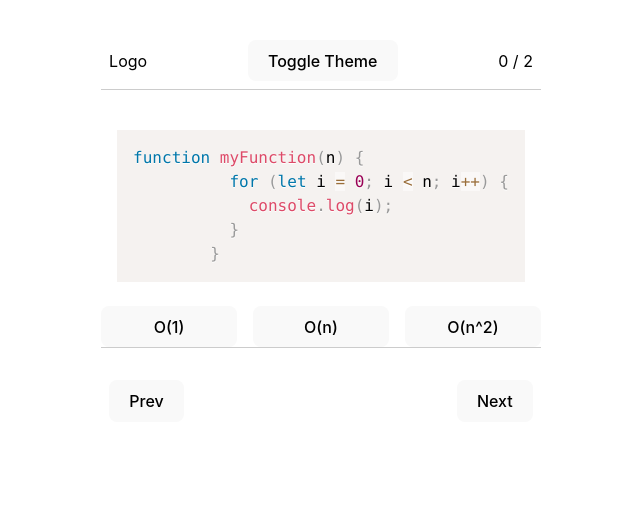
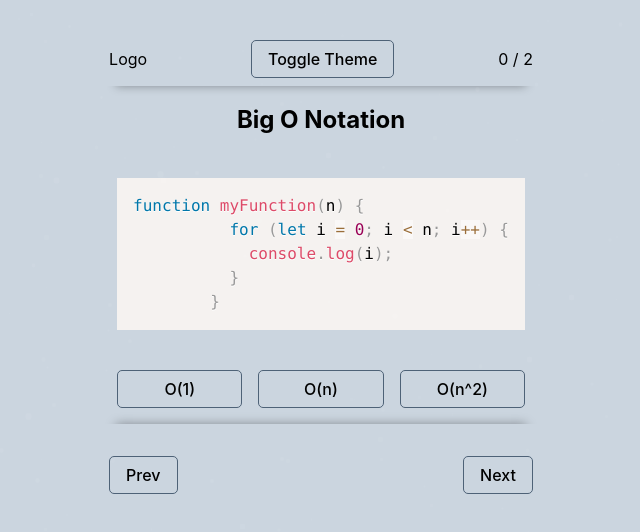
Before and after one commit to pocpat/BigO-game, a React (Vite) app: page / in a window 1280 px wide. Shown: the top 532 px of the page, without its empty margins (319-959 px from the left). Built offline with nearby package versions, Linux system fonts and the light colour scheme.

Commit message:
sta- sky BG

```diff
--- /dev/null
+++ b/components/SratSky.jsx
@@ -0,0 +1,36 @@
+// components/StarSky.jsx
+import  { useEffect, useRef } from 'react';
+import '../src/starsky.css';
+
+const StarSky = () => {
+  const nightSkyRef = useRef(null);
+
+  useEffect(() => {
+    const createStars = () => {
+      const numStars = 100;
+      for (let i = 0; i < numStars; i++) {
+        const star = document.createElement('div');
+        star.className = 'star';
+        const size = Math.floor(Math.random() * 5) + 3;
+        const x = Math.random() * 100;
+        const y = Math.random() * 100;
+
+        star.style.width = `${size}px`;
+        star.style.height = `${size}px`;
+        star.style.left = `${x}vw`;
+        star.style.top = `${y}vh`;
+        star.style.animationDelay = `${Math.random() * 2}s`;
+        if (nightSkyRef.current) {
+          nightSkyRef.current.appendChild(star);
+        }
+      }
+    };
+
+    createStars();
+
+  }, []);
+
+  return <div className="night-sky" ref={nightSkyRef}></div>;
+};
+
+export default StarSky;
--- a/src/App.css
+++ b/src/App.css
@@ -1,19 +1,20 @@
-:root {
-  --primary-color: #007bff;
-  --secondary-color: #6c757d;
-  --background-color: #fff;
-  --text-color: #000;
-  --border-color: #ccc;
+ :root {
+  --primary-color: #007bff; /* Blue */
+  --secondary-color: #6c757d; /* Gray */
+  --background-color:rgb(203, 213, 223); /* White */
+  --text-color: #000; /* Black */
+  --border-color: rgb(78, 98, 119);
+  --box-shadow:  rgba(0, 0, 0, 0.35);
 }
 
 body.dark-mode {
-  --primary-color: #0b5ed7;
-  --secondary-color: #495057;
-  --background-color: #333;
-  --text-color: #eee;
-  --border-color: #555;
+  --primary-color: #0b5ed7; /* Darker blue */
+  --secondary-color: #495057; /* Darker gray */
+  --background-color:rgb(9, 44, 79); /* Dark gray */
+  --text-color: #eee; /* Light gray */
+  --border-color:rgb(163, 207, 255);
+  --box-shadow:  rgba(255, 255, 255, 0.34);
 }
-
 body {
   margin: 0;
   width: 100vw;
@@ -25,6 +26,7 @@
   padding: 1rem;
   box-sizing: border-box;
 }
+
 .wrapper {
   margin: 1rem;
   padding-left: 5rem;
@@ -44,15 +46,22 @@
   max-width: 600px;
   margin: 0 auto;
 }
-
+.title {
+  display: flex;
+  justify-content: center;
+  font-size: 1.5rem;
+  font-weight: bold;
+  margin: 0;
+}
 .header {
   display: flex;
   justify-content: space-between;
   align-items: center;
   padding: 0.5rem;
-  border-bottom: 1px solid #ccc;
+  /* border-bottom: 1px solid #ccc; */
   grid-area: header;
-  border-bottom: 1px solid var(--border-color);
+  /* border-bottom: 1px solid var(--border-color) ; */
+  box-shadow: 0px 15px 10px -15px   var(--box-shadow);
 }
 
 .question-area {
@@ -82,20 +91,26 @@
   display: grid;
   grid-template-columns: repeat(auto-fit, minmax(100px, 1fr));
   gap: 1rem;
+  padding: 1rem;
 }
 
 .footer {
   display: flex;
   justify-content: space-between;
   padding: 0.5rem;
-  border-top: 1px solid var(--border-color);
+  /* border-top: 1px solid var(--border-color); */
   grid-area: footer;
   padding-top: 2rem;
+  box-shadow: 0px -15px 10px -15px var(--box-shadow);
 }
 
-.btn-primary {
-  background-color: var(--primary-color);
-  color: #fff;
+button { /* This selector targets ALL buttons */
+  background-color: var(--background-color); /* Use the background variable */
+  color: var(--text-color); /* Use the text color variable */
+  border: 1px solid var(--border-color); /* Add a border for better visibility */
+  padding: 0.5rem 1rem; /* Adjust padding as needed */
+  border-radius: 5px; /* Add rounded corners */
+  cursor: pointer; /* Make it look clickable */
 }
 
 /* Responsive adjustments */
--- a/src/App.jsx
+++ b/src/App.jsx
@@ -4,6 +4,12 @@
 //import { Prism as SyntaxHighlighter } from "react-syntax-highlighter"; // Correct import
 // import { prism } from "react-syntax-highlighter/dist/esm/styles/prism";
 import Question from "../components/Question";
+
+
+
+import StarSky from "../components/SratSky";
+
+
 
 const quizData = [
   {
@@ -48,16 +54,22 @@
     setIsDarkMode(!isDarkMode);
   };
 
+
   return (
     <div className="wrapper">
+    <StarSky />
       <div className="quiz-container">
+      <h2 className="title">Big O Notation</h2>
         <header className="header">
+
           <div className="logo">Logo</div>
+
           <button onClick={toggleTheme}>Toggle Theme</button>
 
           <div className="score">0 / {quizData.length}</div>
         </header>
         <main>
+        <StarSky />
           <Question
             code={currentQuestion.code}
             language={currentQuestion.language}
--- /dev/null
+++ b/src/starsky.css
@@ -0,0 +1,35 @@
+.night-sky {
+    position: fixed; /* Important: Make it cover the entire viewport */
+    top: 0;
+    left: 0;
+    width: 100vw;
+    height: 100vh;
+    margin: 0;
+    padding: 0;
+    overflow: hidden;
+    z-index: 0;
+    pointer-events: none;
+  }
+
+  .star {
+    position: absolute;
+    text-shadow: 0px 0px 10px pink;
+    animation: fade 1s linear infinite;
+    background-color: rgba(255, 255, 255, 0.06);
+    clip-path: circle();
+    width: 8px;
+    height: 8px;
+  }
+
+  @keyframes fade {
+    0%,
+    100% {
+      transform: scale(0.1);
+      opacity: 0;
+    }
+
+    50% {
+      transform: scale(1);
+      opacity: 1;
+    }
+  }
```
